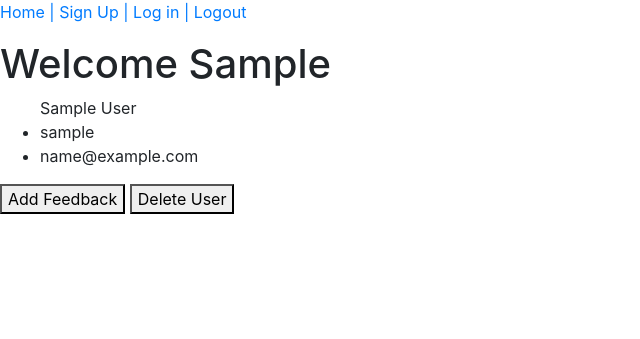
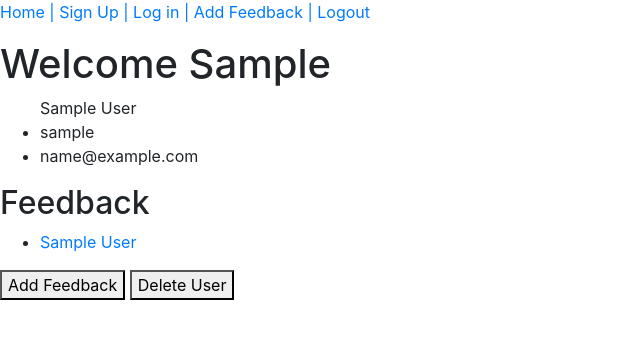
Before and after one commit to MarkBJohns/authentication_exercise, a Flask app: a page that uses templates/base.html in a window 1280 px wide. Shown: the top 339 px of the page, without its empty margins (0-640 px from the left). Run offline with Flask 3, Linux system fonts and the light colour scheme; the visitor is signed in with stand-in values (Sample User, id 1); tables that the repository leaves empty hold one stand-in row (values such as "Sample post").

Commit message:
add feedback/delete and double check everything works

```diff
--- a/app.py
+++ b/app.py
@@ -1,6 +1,6 @@
 from flask import Flask, session, redirect, render_template, url_for, abort
-from models import db, connect_db, User
-from forms import AddUser, LoginUser
+from models import db, connect_db, User, Feedback
+from forms import AddUser, LoginUser, AddFeedback
 
 app = Flask(__name__)
 app.config['SQLALCHEMY_DATABASE_URI'] = 'postgresql:///users_db'
@@ -13,7 +13,11 @@ with app.app_context():
 
 @app.shell_context_processor
 def make_shell_context():
-    return {'app': app, 'db': db, 'User': User, 'AddUser': AddUser}
+    if "user_id" in session:
+        user = User.query.filter_by(username=session["user_id"]).first()
+    else:
+        user = None
+    return {'app': app, 'db': db, 'User': User, 'AddUser': AddUser, 'user': user}
 
 #   ==============================================================
 #       HOME PAGE
@@ -108,6 +112,62 @@ def delete_user(username):
         session.pop("user_id", None)
         return redirect('/')
 
+#   ==============================================================
+#       HANDLE FEEDBACK
+#   ==============================================================
+
+@app.route('/users/<string:username>/feedback/add')
+def show_feedback_form(username):
+    if "user_id" in session and session["user_id"] == username:
+        user = User.query.filter_by(username=username).first()
+        form = AddFeedback()
+        return render_template('add_feedback.html', form=form, user=user)
+    else:
+        return redirect('/')
+
+@app.route('/users/<string:username>/feedback/add', methods=['POST'])
+def create_feedback(username):
+    if "user_id" in session and session["user_id"] == username:
+        user = User.query.filter_by(username=username).first()
+        form = AddFeedback()
+
+        if form.validate_on_submit():
+            title = form.title.data
+            content = form.content.data
+            f_user = session["user_id"]
+
+        fb = Feedback(title=title, content=content, username=f_user)
+        db.session.add(fb)
+        db.session.commit()
+        return redirect(f'/users/{username}')
+    else:
+        return redirect('/')
+
+@app.route('/feedback/<int:f_id>/update')
+def show_update_feedback_form(f_id):
+    fb = Feedback.query.filter_by(id=f_id).first()
+    form = AddFeedback(obj=fb)
+    return render_template('update_feedback.html', form=form, fb=fb)
+
+@app.route('/feeback/<int:f_id>/update', methods=['POST'])
+def update_feedback(f_id):
+    fb = Feedback.query.filter_by(id=f_id).first()
+    form = AddFeedback(obj=fb)
+    if form.validate_on_submit():
+        if "user_id" in session and fb.user.username == session["user_id"]:
+            fb.title = form.title.data
+            fb.content = form.content.data
+            fb.username = session["user_id"]
+
+            db.session.add(fb)
+            db.session.commit()
+            return redirect(f'/users/{session["user_id"]}')
+        else:
+            abort(403)
+
+    else:
+        return render_template('update_feedback.html', form=form)
+
 #   --------------------------------------------------------------
 #   PART FOUR
 #   --------------------------------------------------------------
--- a/forms.py
+++ b/forms.py
@@ -50,7 +50,7 @@ class AddFeedback(FlaskForm):
         "Title",
         validators=[
             DataRequired(message="title is required"),
-            Length(max=100)]),
+            Length(max=100)])
     content = TextAreaField(
         "Content",
         validators=[
--- a/models.py
+++ b/models.py
@@ -18,6 +18,7 @@ class User(db.Model):
     email = db.Column(db.String(50), nullable=False)
     first_name = db.Column(db.String(30), nullable=False)
     last_name = db.Column(db.String(30), nullable=False)
+    feedback = db.relationship("Feedback", backref="user", cascade='all, delete-orphan')
 
     @classmethod
     def register(cls, name, pwd, email, first, last):
@@ -43,6 +44,7 @@ class User(db.Model):
         else:
             return False
 
+
 class Feedback(db.Model):
     '''Feedback on particular users'''
 
--- a/templates/base.html
+++ b/templates/base.html
@@ -13,6 +13,7 @@
             <a href="/register">Sign Up |</a>
             <a href="/login">Log in |</a>
             {% if "user_id" in session %}
+            <a href="/users/{{session['user_id']}}/feedback/add">Add Feedback |</a>
             <a href="/logout">Logout</a>
             {% endif %}
         </p>
--- a/templates/user.html
+++ b/templates/user.html
@@ -12,7 +12,14 @@
     <li>{{user.email}}</li>
 </ul>
 
-<a href="users/{{user.username}}/feedback/add">
+<h2>Feedback</h2>
+<ul>
+    {% for fb in user.feedback %}
+    <li><a href="/feedback/{{fb.id}}/update">{{fb.title}}</a></li>
+    {% endfor %}
+</ul>
+
+<a href="/users/{{user.username}}/feedback/add">
     <button>Add Feedback</button>
 </a>
 
```
Also changed, not shown: templates/add_feedback.html (added, +23 -0 lines), templates/update_feedback.html (added, +23 -0 lines).
